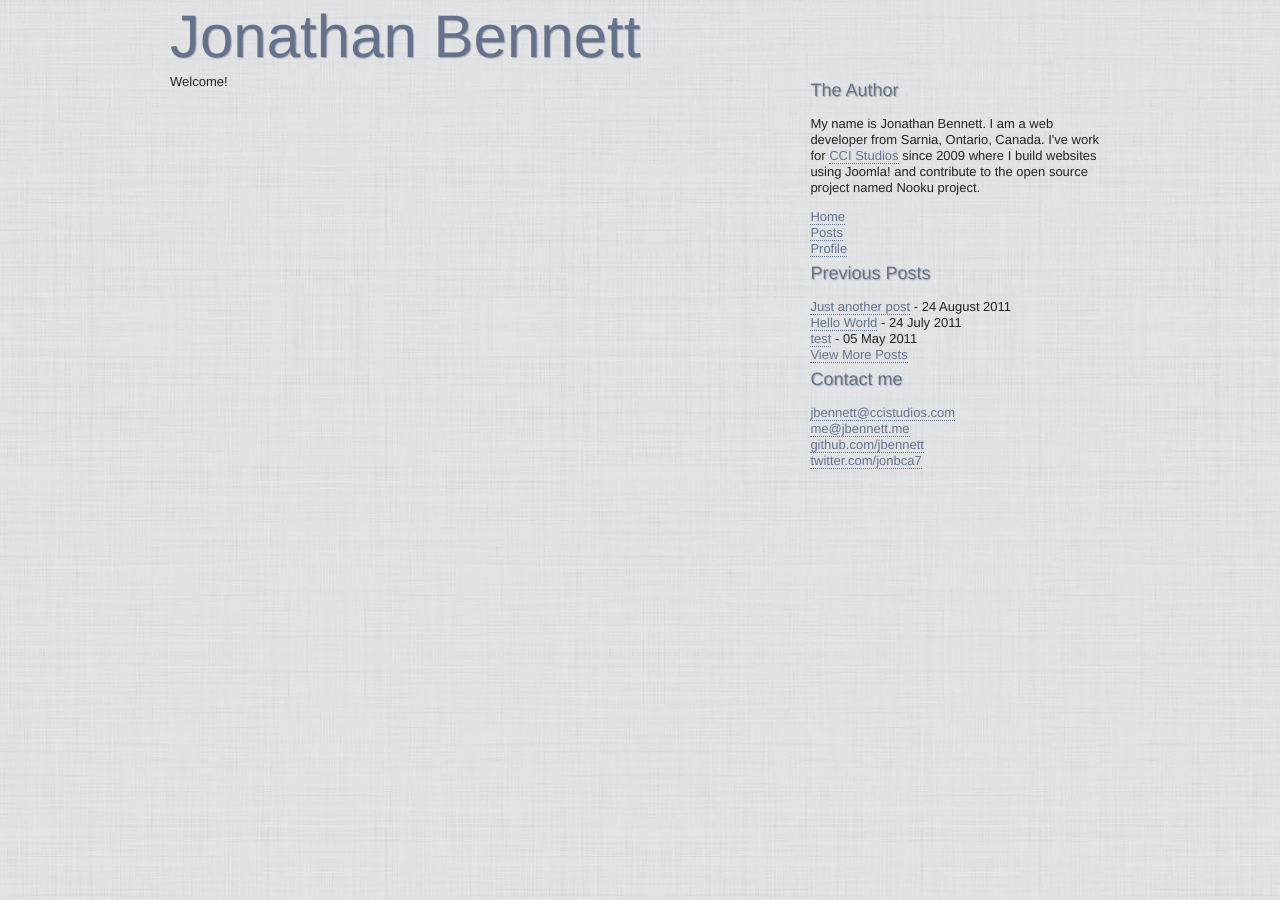
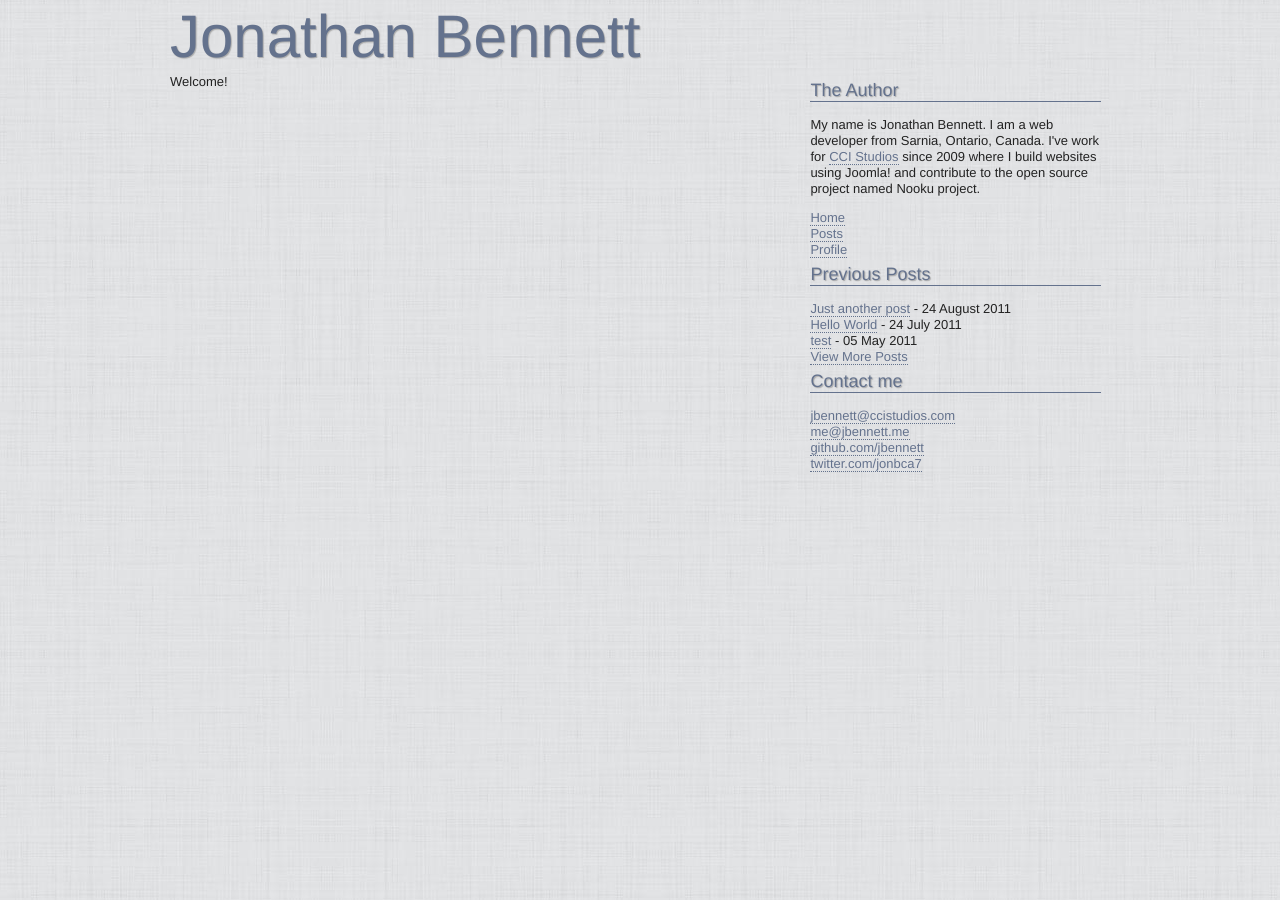
Before and after one commit to jbennett/jbennett.github.com, a Jekyll site: the page built from index.html, in a window 1280 px wide. Built offline with Jekyll 4.4.1, drawn with Linux system fonts in a browser that asks for light colours.

Commit message:
Underline headers

```diff
--- a/css/screen.css
+++ b/css/screen.css
@@ -26,10 +26,12 @@ h1 {
 }
 
 h2 {
+	border-bottom: 1px solid #64728D;
 	font-size: 18px;
 }
 
 h3, h4, h5, h6 {
+	border-bottom: 1px solid #64728D;
 	font-size: 14px;
 }
 
```
